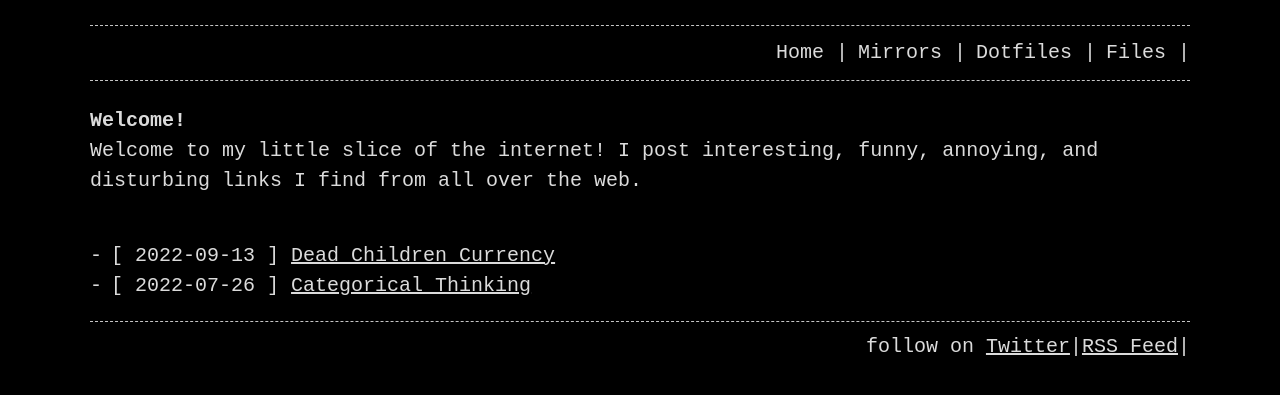
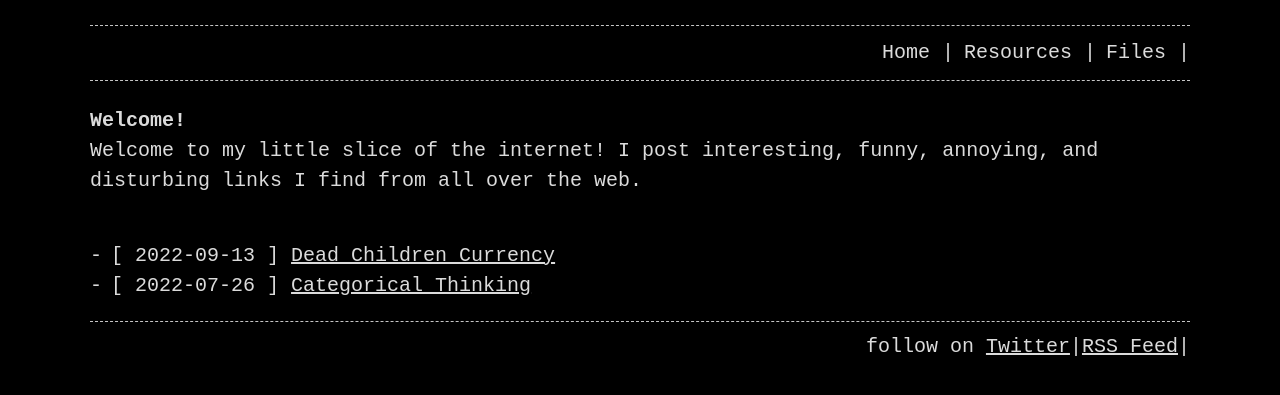
Before and after one commit to 0x7C2f/0x7C2f.github.io.old, a Jekyll site: the page built from index.md, in a window 1280 px wide. Shown: the top 395 px of the page. Built offline with Jekyll 4.4.1, drawn with Linux system fonts in a browser that asks for light colours.

Commit message:
update _config.yml

```diff
--- a/_config.yml
+++ b/_config.yml
@@ -8,9 +8,7 @@ plugins:
 
 header_pages:
   - index.md
-  - pages/mirrors.md
-  - pages/links.md
-  - pages/dotfiles.md
+  - pages/resources.md
   - pages/files.md
 
 include:
```
